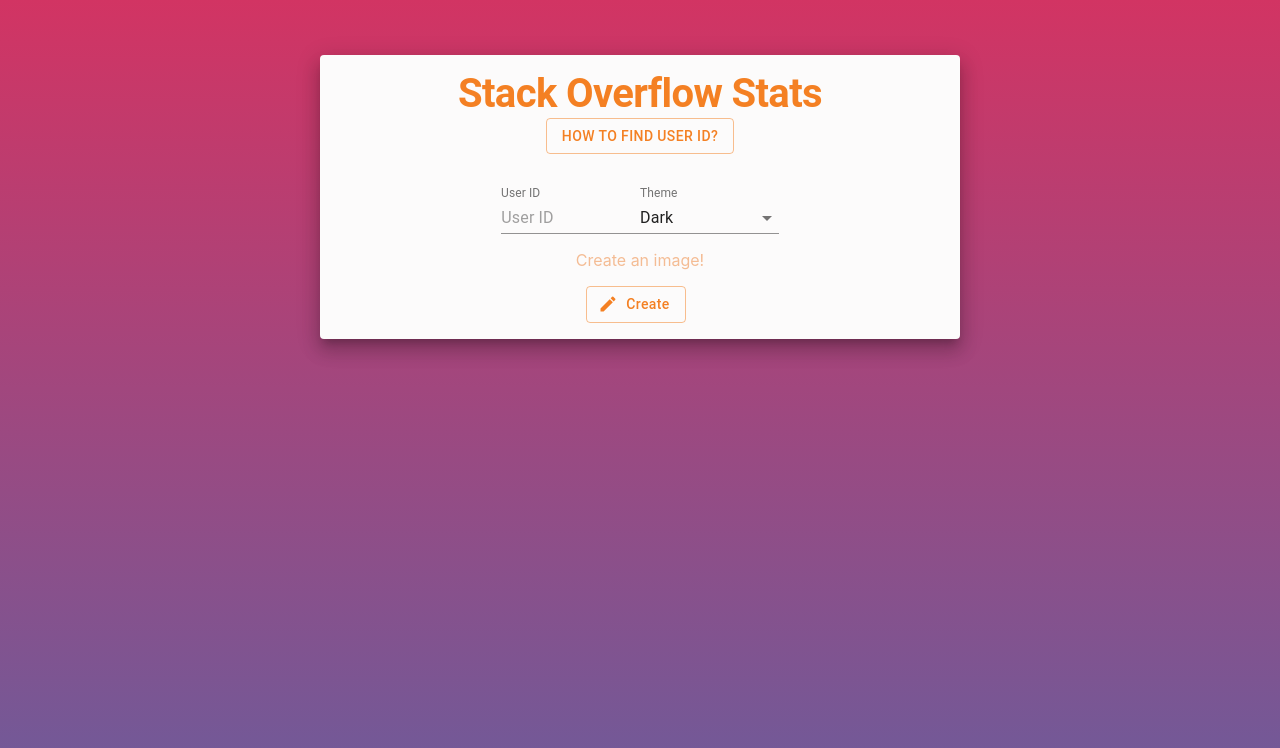
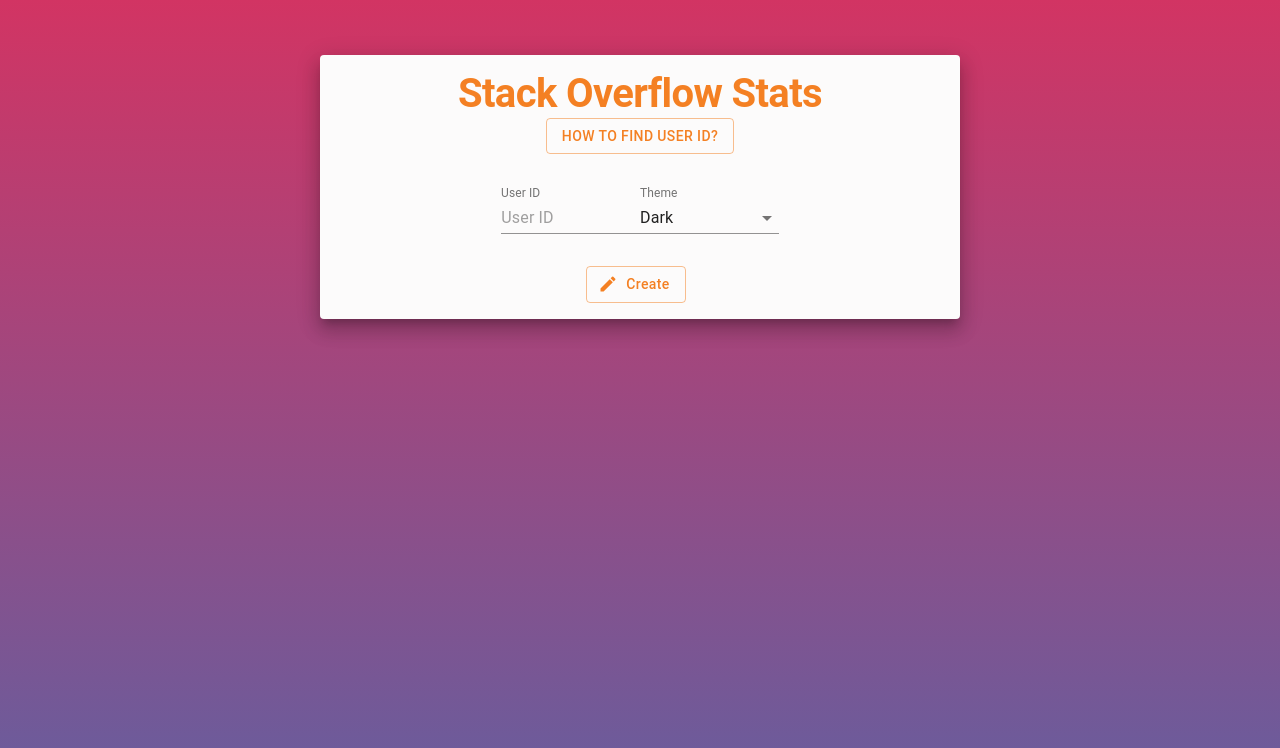
Before and after one commit to yuvrajvirdi/stackoverflow-stats, a React (Create React App) app: page / in a window 1280 px wide. Shown: the top 748 px of the page. Built offline with nearby package versions, Linux system fonts and the light colour scheme.

Commit message:
Update Page.tsx

```diff
--- a/src/components/Page.tsx
+++ b/src/components/Page.tsx
@@ -30,7 +30,7 @@
     }
 
     // status
-    const [textStatus, setTextStatus] = useState('Create an image!');
+    const [textStatus, setTextStatus] = useState('');
 
     // button states
     const [created, setCreated] = useState(false);
@@ -57,7 +57,7 @@
 
         // no query
         if (userId === ''){
-            setTextStatus('Enter your stackoverflow user id!');
+            setTextStatus('Enter an ID');
             return;
         }
 
@@ -65,7 +65,6 @@
             .then((response) => {
                 setSvg(response.data as string)
                 setCreated(true)
-                setTextStatus('Created image!')
             })
             .catch((error) => {
                 setCreated(false)
@@ -85,7 +84,7 @@
     // copy md link
     const copyMdOnClick = () => {
         const userId = getValue(queryRef);
-        const svgUrl = `${URL}/api?userId=${userId}&theme=${theme}`;
+        const svgUrl = `${URL}/api?userId=${userId}$theme=${theme}`;
         const redirUrl = `https://stackoverflow.com/users/${userId}`;
         navigator.clipboard.writeText(
             `[![Stackoverflow stats](${svgUrl})](${redirUrl})`,
```
